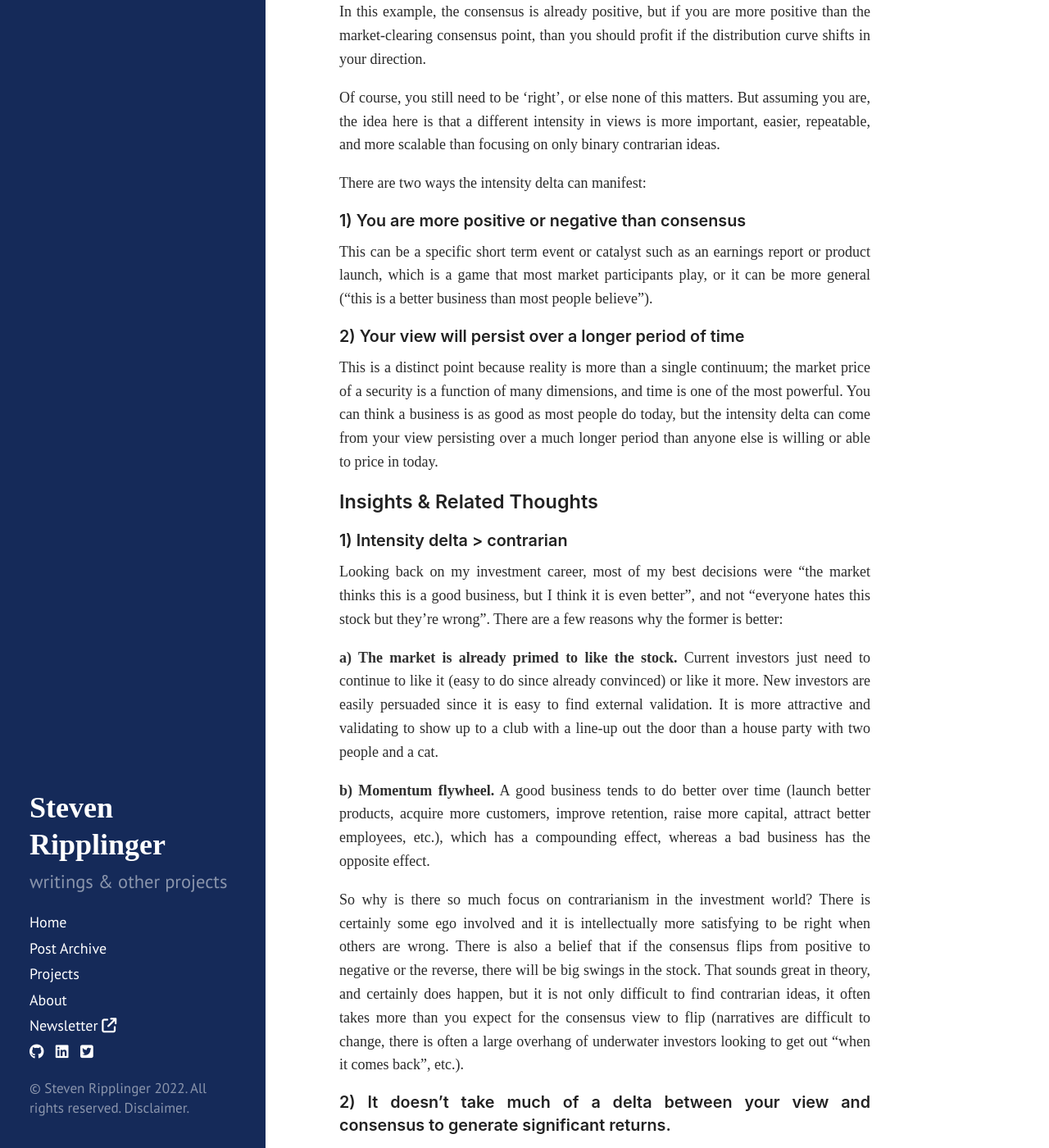
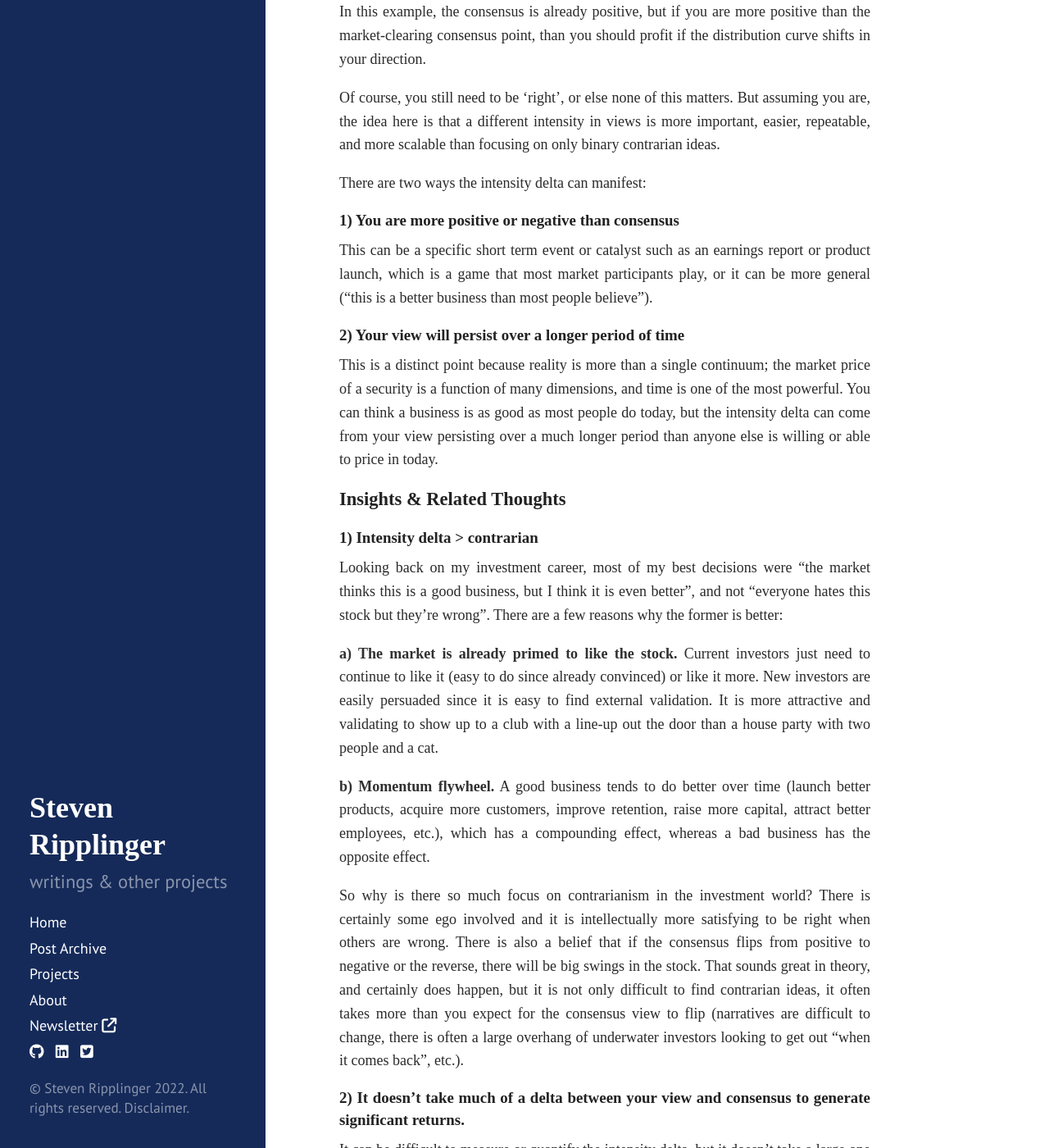
Before and after one commit to sripplin/website, a Jekyll site: the page built from _posts/2021-12-31-intensity-delta.md, in a window 1280 px wide and 1400 px high, scrolled down 1718 px. Shown: the whole window at 82% size. Built offline with Jekyll 4.4.1, drawn with Linux system fonts in a browser that asks for light colours; nearby versions of some CDN libraries.

Commit message:
font changes titles, sizing

```diff
--- a/_layouts/category.html
+++ b/_layouts/category.html
@@ -2,14 +2,14 @@
 layout: default
 ---
 
-<h1 align="center">{{ page.title }}</h1>
-<br>
+<h1 class="post-title-top" align="center">{{ page.title }}</h1>
+<hr style="margin-bottom: 2.5rem">
 <div class="posts">
   {% for post in site.categories[page.category] %}
   <div class="post">
     <h2 class="post-title">
       <a href="{{ site.url }}{{ post.url }}">{{ post.title }}</a>
-    </h1>
+    </h2>
 
     {%- if post.subtitle -%}
       <div>
--- a/_layouts/post.html
+++ b/_layouts/post.html
@@ -40,31 +40,31 @@ layout: default
 
 <!-- Related -->
 <div class="related">
-  <h3>Related Posts</h3>
+  <h2>Related Posts</h2>
   <ul class="related-posts">
     {% assign nSameTag = site.categories[page.category].size | minus: 1 %}
     {% assign nRelated = 3 | minus: nSameTag %}
     {% for post in site.categories[page.category] limit:4 %}
         {% unless post.url == page.url %}
             <li>
-              <h5>
+              <h4>
                 <a href="{{ post.url }}">
                   {{ post.title }}
                   <small>{{ post.date | date: "%Y-%m-%d"  }}</small>
                 </a>
-              </h5>
+              </h4>
             </li>
         {% endunless %}
     {% endfor %}
 
     {% for post in site.related_posts limit:nRelated %}
       <li>
-        <h5>
+        <h4>
           <a href="{{ post.url }}">
             {{ post.title }}
             <small>{{ post.date | date: "%Y-%m-%d"  }}</small>
           </a>
-        </h5>
+        </h4>
       </li>
     {% endfor %}
   </ul>
@@ -72,7 +72,7 @@ layout: default
 
 <!-- Newsletter -->
 <div class="newsletter">
-  <h3>Subscribe</h3>
+  <h2>Subscribe</h2>
   <p>To receive my latest writings via email, subscribe to my Substack newsletter.</p>
   <center>
   <iframe src="https://steveripplinger.substack.com/embed" max-width="100%" height="300" style="border:1px solid #EEE; background:white;" frameborder="0" scrolling="no"></iframe>
--- a/css/hyde.css
+++ b/css/hyde.css
@@ -54,7 +54,7 @@ html {
 }
 @media only screen and (max-device-width: 480px) {
   html {
-    font-size: 18px;
+    font-size: 19px;
     text-align:left;
   }
 }
--- a/css/poole.css
+++ b/css/poole.css
@@ -81,7 +81,6 @@ a:focus {
 
 /* Headings */
 h1, h2, h3, h4, h5, h6 {
-  font-family: 'SF Compact Display', -apple-system, BlinkMacSystemFont, 'Segoe UI';
   margin-bottom: .5rem;
   font-weight: 600;
   line-height: 1.4;
@@ -93,15 +92,15 @@ h1 {
 }
 h2 {
   margin-top: 1rem;
-  font-size: 1.3rem;
+  font-size: 1.25rem;
 }
 h3 {
   margin-top: 1rem;
-  font-size: 1.1rem;
+  font-size: 1.05rem;
 }
 h4 {
   margin-top: 1rem;
-  font-size: 1.05rem;
+  font-size: 1rem;
 }
 h5, h6 {
   margin-top: 1rem;
@@ -362,7 +361,7 @@ tbody tr:nth-child(odd) th {
 }
 
 /* Meta data lines below post title */
-.post-subtitle, .post-date, .post-meta {
+.page-title, .post-title, .post-title-top, .post-subtitle, .post-date, .post-meta {
   font-family: 'SF Compact Display', -apple-system, BlinkMacSystemFont, 'Segoe UI';
 }
 
@@ -395,7 +394,7 @@ tbody tr:nth-child(odd) th {
   padding-left: 0;
   list-style: none;
 }
-.related-posts h3 {
+.related-posts h2 {
   margin-top: 0;
 }
 .related-posts li small {
```
